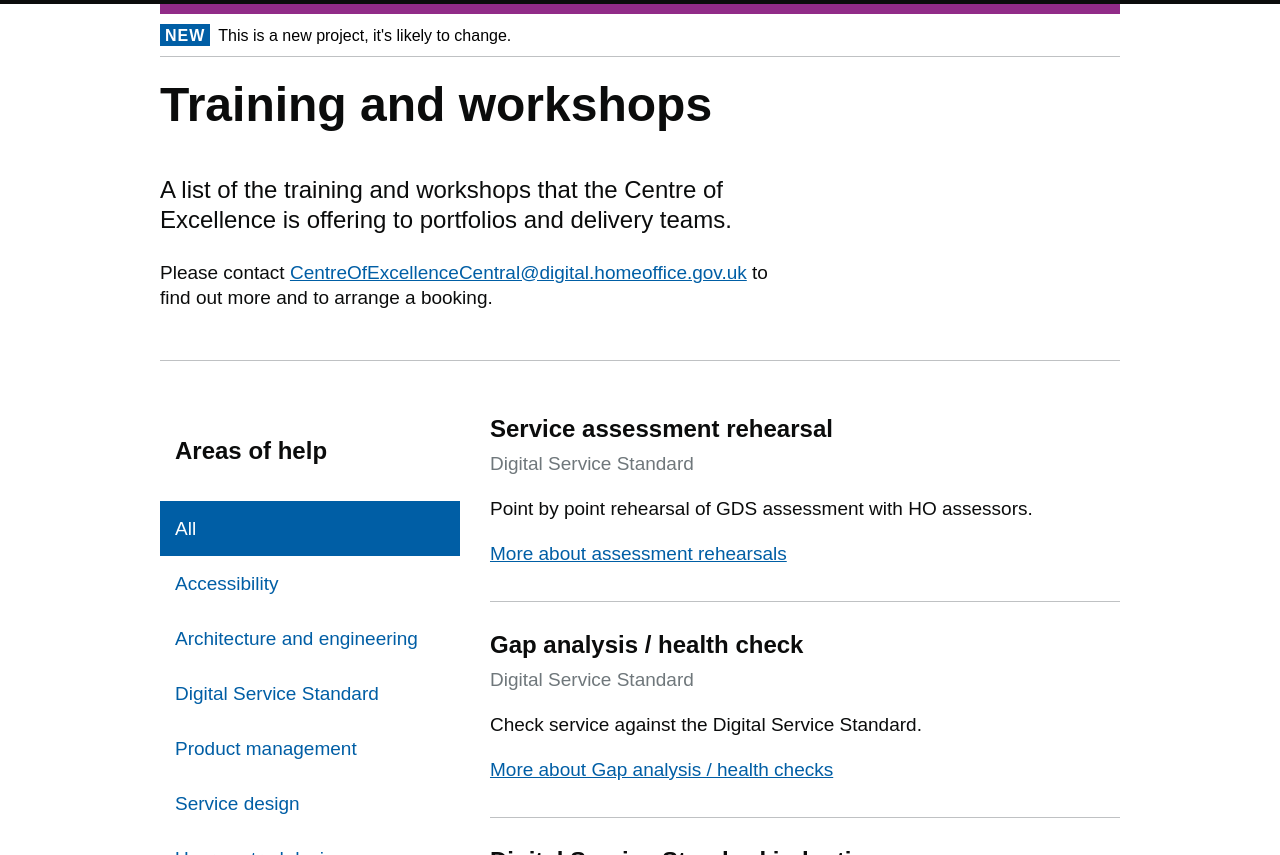
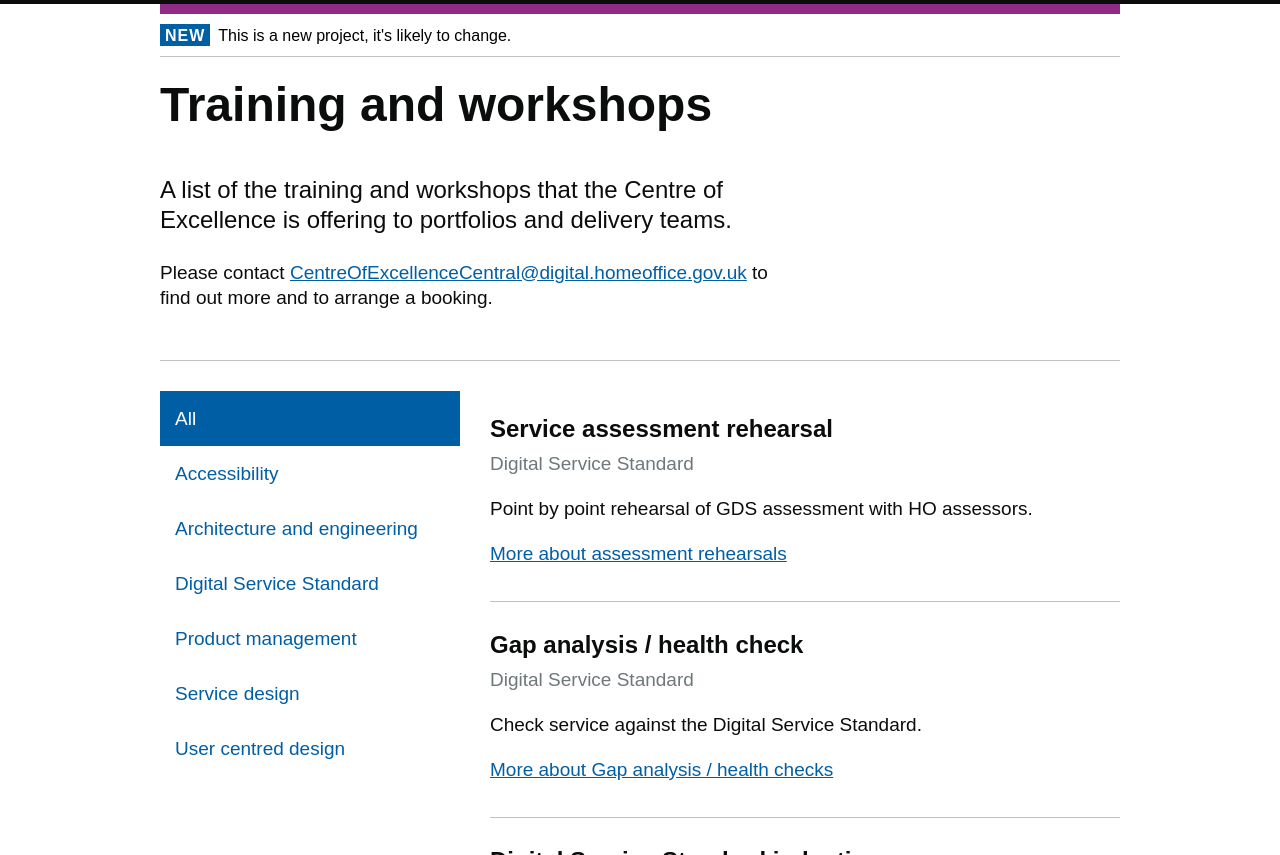
Before and after one commit to Abdul2/coe, a Jekyll site: the page built from index.md, in a window 1280 px wide and 900 px high, cut to the strip 45-900 px from the top of the window. Built offline with Jekyll 4.4.1, drawn with Linux system fonts in a browser that asks for light colours.

Commit message:
dev: remove header from side-nav

```diff
--- a/_includes/meta-filter.html
+++ b/_includes/meta-filter.html
@@ -1,4 +1,4 @@
-<h2 class="heading-medium" style="padding: 0 15px 15px">Areas of help</h2>
+<!-- <h2 class="heading-small" style="padding: 0 15px 15px">Areas of help</h2> -->
 <ul class="tab--nav">
   <li>
     <a href="#0" class="active jsMetaFilter">All</a>
```
